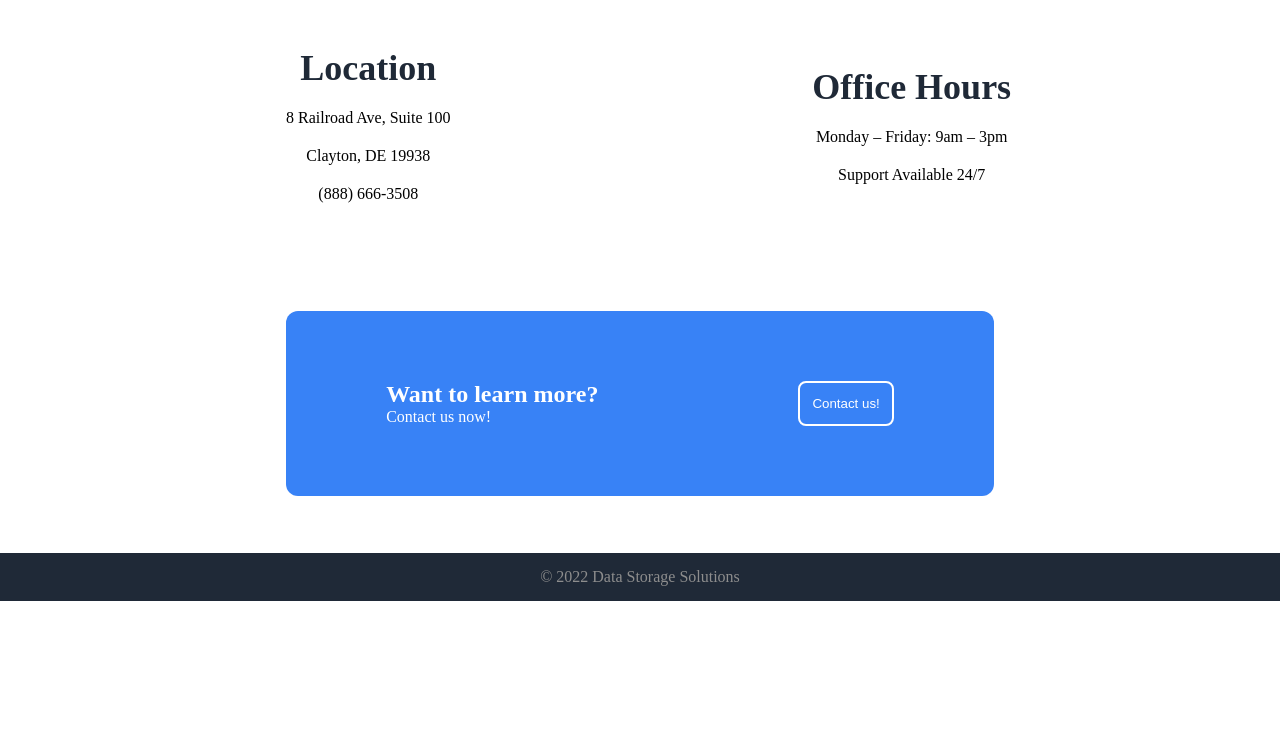
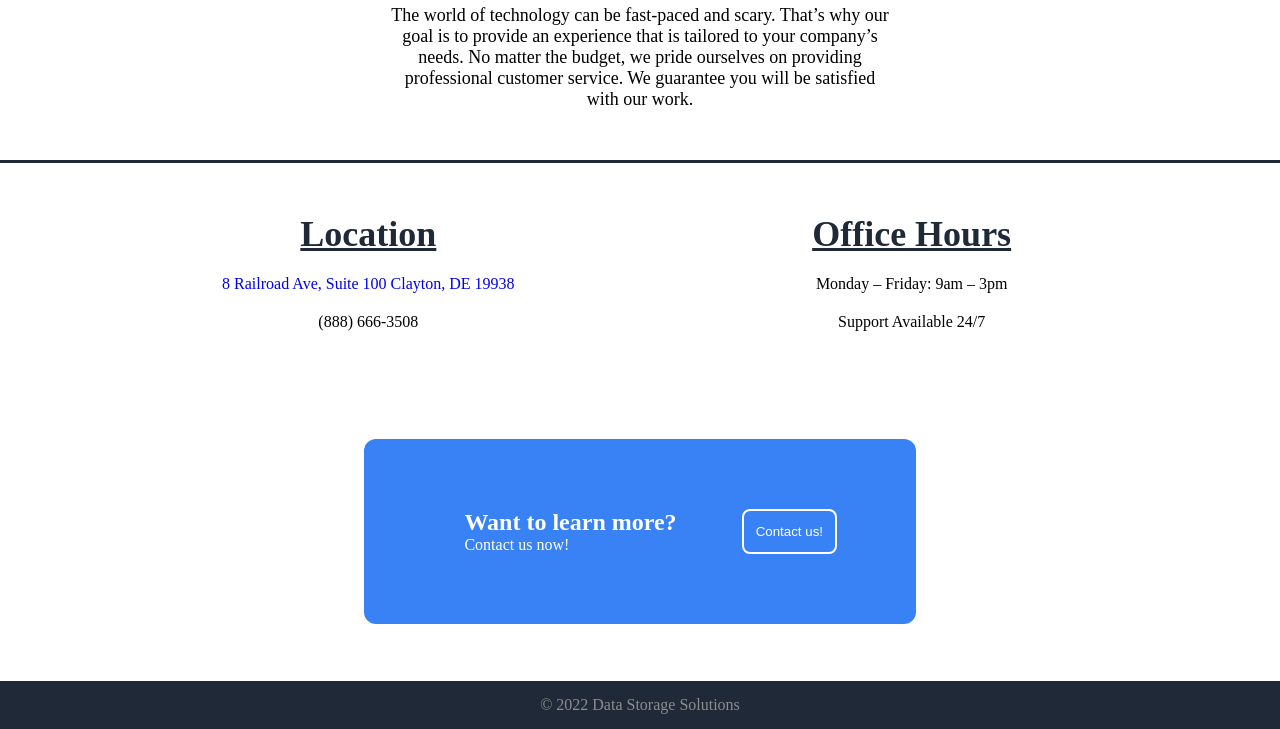
Before and after one commit to gap4545/landing-page, a plain HTML site: page index.html in a window 1280 px wide. Shown: the part 683-1412 px from the top of the page. Before the commit the page ends 1284 px from the top, so only its background shows below. Drawn offline with Linux system fonts and the light colour scheme.

Commit message:
fixed scaling and linked address

```diff
--- a/index.html
+++ b/index.html
@@ -45,8 +45,7 @@
           <div class="item1">
             <div class="title">Location</div>
             <div class="address">
-                <div>8 Railroad Ave, Suite 100</div>
-                <div>Clayton, DE 19938</div>
+                <a href="https://goo.gl/maps/dayVvEj72CjoiWkU9">8 Railroad Ave, Suite 100 Clayton, DE 19938</a>
                 <div>(888) 666-3508</div>
             </div>
           </div>
--- a/style.css
+++ b/style.css
@@ -1,5 +1,6 @@
 * {
     display: flex;
+    box-sizing: border-box;
 }
 
 title {
@@ -7,10 +8,12 @@ title {
 }
 
 body {
-
-    flex-flow: column wrap;
+    min-height: 100vh;
+    flex-direction: column;
+    justify-content: space-between;
+    margin: 0px;
+    align-items: stretch;
     flex: auto;
-    margin: 0px;
 }
 
 button {
@@ -34,7 +37,6 @@ button:hover {
     background-color: #1F2937;
     align-items: center;
     justify-content: space-evenly;
-    flex: auto;
 }
 
 .header-logo {
@@ -53,15 +55,17 @@ button:hover {
 }
 
 .content {
-    flex-direction: column;
+    flex-flow: column;
     flex: auto;
+    justify-content: space-between;
 }
 
 .box1 {
     justify-content: space-evenly;
     align-items: center;
-    height: 300px;
+    height: 330px;
     background-color: #1F2937;
+    padding: 30px;
 }
 
 .box1 .welcome {
@@ -87,26 +91,31 @@ button:hover {
 
 .box2,
 .box3 {
+    flex-wrap: wrap;
     align-items: center;
     justify-content: space-evenly;
-    margin: 50px 50px;
     gap: 50px;
+    padding: 50px;
 }
 
 .box2 *,
 .box3 * {
     flex-flow: column wrap;
     min-width: 350px;
-    max-width: 700px;
+    max-width: 500px;
     align-content: center;
     text-align: center;
     gap: 20px;
 }
 
+.box3 {
+    border-top: 3px solid #1F2937;
+}
 * .title {
     font-size: 36px;
     font-weight: bolder;
     color: #1F2937;
+    text-decoration: #1F2937 underline;
 }
 
 * .text {
@@ -124,8 +133,10 @@ button:hover {
     box-sizing: border-box;
     padding: 70px 100px;
     background-color: #3882f6;
-    gap: 200px;
+    justify-content: space-around;
     border-radius: 12px;
+    flex: 0.25;
+    gap: 65px;
 }
 
 .contact {
@@ -136,6 +147,7 @@ button:hover {
 .contact-title {
     font-size: 24px;
     font-weight: bolder;
+    white-space: nowrap;
 }
 
 .contact-box .contact-button {
@@ -150,3 +162,7 @@ button:hover {
     color: rgb(141, 141, 141);
     padding: 15px;
 }
+
+.address a {
+    text-decoration: none;
+}
```
